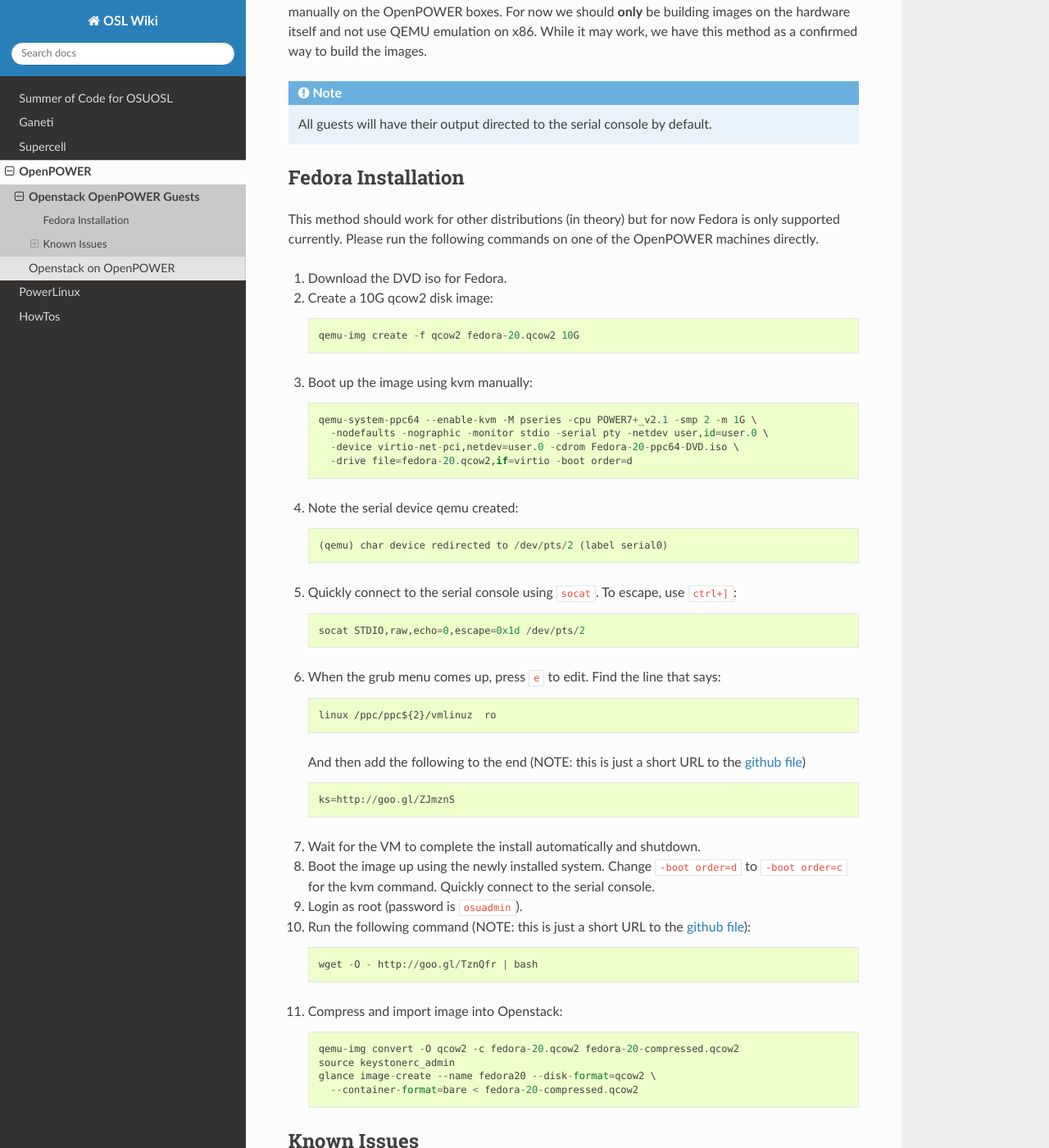
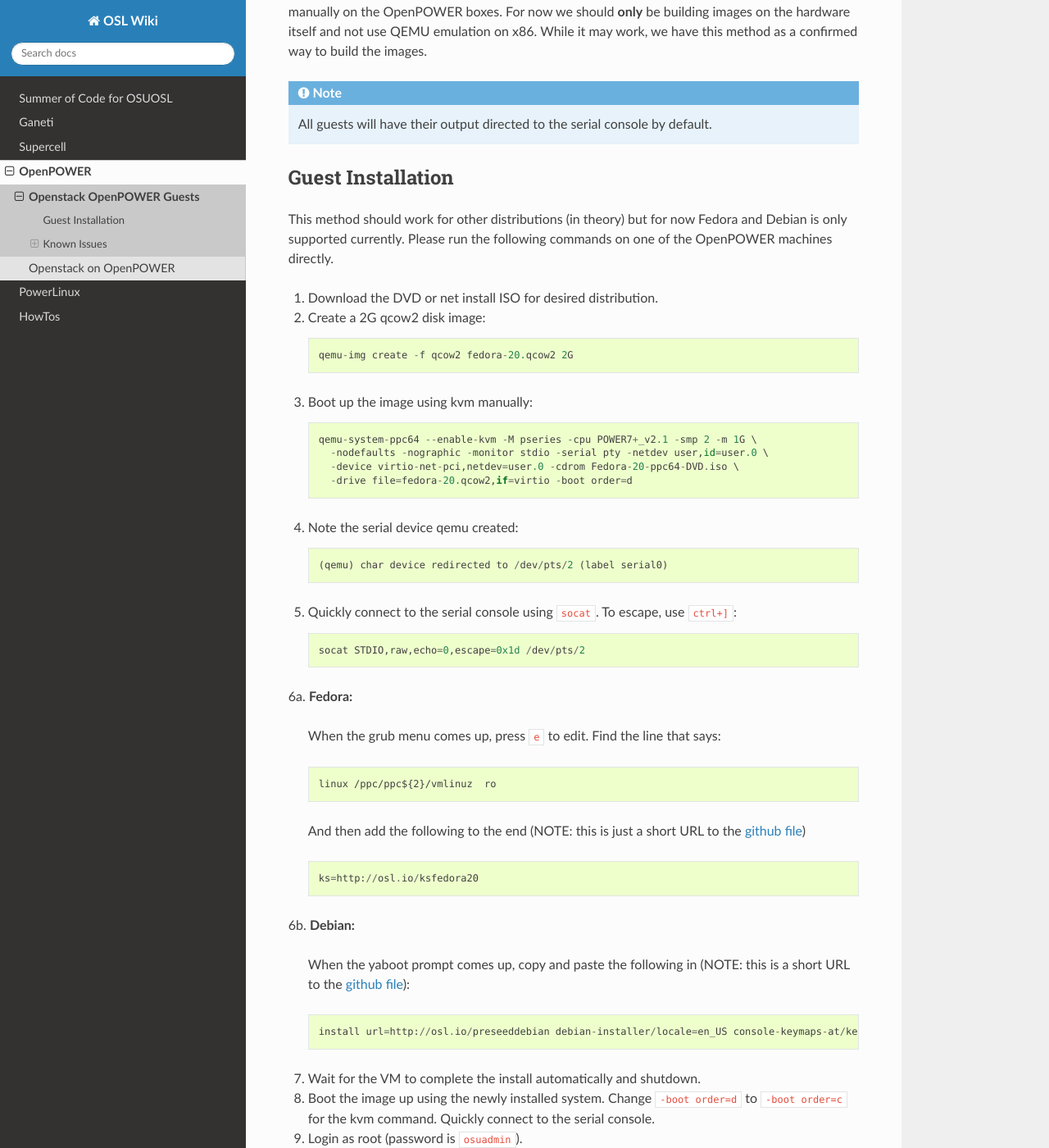
Before and after one commit to osuosl/wiki, a Sphinx documentation site: the page built from source/openpower/guests.rst, in a window 1280 px wide and 1400 px high, scrolled down 229 px. Shown: the whole window at 82% size. Built offline with Sphinx 7.4.7 and the Read the Docs theme 2.0.0, drawn with Linux system fonts in a browser that asks for light colours; some of the changed text lies outside the part shown.

Commit message:
Instructions for Debian guest images
Also made a few slight modifications.

```diff
--- a/source/openpower/guests.rst
+++ b/source/openpower/guests.rst
@@ -17,17 +17,17 @@
 
     All guests will have their output directed to the serial console by default.
 
-Fedora Installation
--------------------
+Guest Installation
+------------------
 
 This method should work for other distributions (in theory) but for now Fedora
-is only supported currently. Please run the following commands on one of the
-OpenPOWER machines directly.
+and Debian is only supported currently. Please run the following commands on one
+of the OpenPOWER machines directly.
 
-1. Download the DVD iso for Fedora.
-2. Create a 10G qcow2 disk image::
+1. Download the DVD or net install ISO for desired distribution.
+2. Create a 2G qcow2 disk image::
 
-    qemu-img create -f qcow2 fedora-20.qcow2 10G
+    qemu-img create -f qcow2 fedora-20.qcow2 2G
 
 3. Boot up the image using kvm manually::
 
@@ -45,28 +45,49 @@
 
     socat STDIO,raw,echo=0,escape=0x1d /dev/pts/2
 
-6. When the grub menu comes up, press ``e`` to edit. Find the line that says::
+6a. **Fedora:**
+
+   When the grub menu comes up, press ``e`` to edit. Find the line that says::
 
     linux /ppc/ppc${2}/vmlinuz  ro
 
    And then add the following to the end (NOTE: this is just a short URL to the
    `github file`__) ::
 
-    ks=http://goo.gl/ZJmznS
+    ks=http://osl.io/ksfedora20
+
+6b. **Debian:**
+
+   When the yaboot prompt comes up, copy and paste the following in (NOTE: this
+   is a short URL to the `github file`__)::
+
+    install url=http://osl.io/preseeddebian debian-installer/locale=en_US console-keymaps-at/keymap=us keyboard-configuration/xkb-keymap=us netcfg/get_hostname=unassigned-hostname netcfg/get_domain=unassigned-domain
 
 .. __: https://raw.githubusercontent.com/osuosl/packer-templates/master/http/ks-fedora-qemu-20-ppc64.cfg
+.. __: http://ftp.osuosl.org/pub/osl/packer-templates/http/preseed-debian-ppc64.cfg
 
 7. Wait for the VM to complete the install automatically and shutdown.
 8. Boot the image up using the newly installed system. Change ``-boot order=d``
    to ``-boot order=c`` for the kvm command. Quickly connect to the serial
    console.
 9. Login as root (password is ``osuadmin``).
-10. Run the following command (NOTE: this is just a short URL to the `github
+
+10a. **Fedora:**
+
+    Run the following command (NOTE: this is just a short URL to the `github
     file`__)::
 
-      wget -O - http://goo.gl/TznQfr | bash
+      wget -O - http://osl.io/postinstyum | bash
+
+10b. **Debian:**
+
+    Run the following command (NOTE: this is just a short URL to the `github
+    file`__)::
+
+      wget -O - http://osl.io/postinstdebian | bash
 
 .. __: https://raw.githubusercontent.com/osuosl/packer-templates/master/openpower/postinstall-openstack-yum.sh
+.. __: https://raw.githubusercontent.com/osuosl/packer-templates/master/openpower/postinstall-openstack-debian.sh
 
 11. Compress and import image into Openstack::
 
@@ -78,8 +99,11 @@
 Known Issues
 ------------
 
+Fedora
+~~~~~~
+
 cloud-init dmidecode dependency
-~~~~~~~~~~~~~~~~~~~~~~~~~~~~~~~
+^^^^^^^^^^^^^^^^^^^^^^^^^^^^^^^
 
 Currently cloud-init depends on dmidecode which is an x86 specific package and
 not included in ppc64. There's an open bug (`#1025071`_) that can be used to
```
